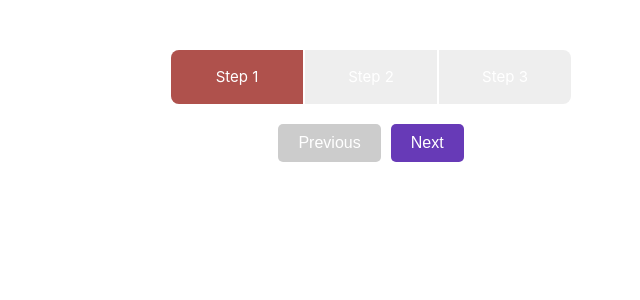
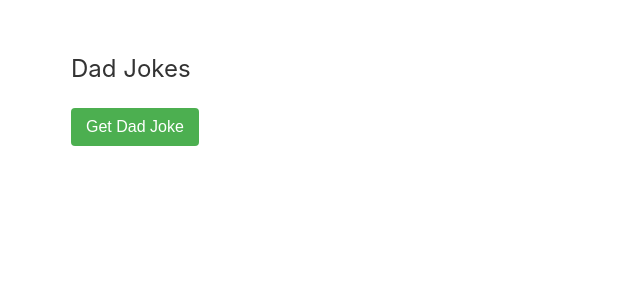
Before and after one commit to danelian/vue-projects, a Vue app: page / in a window 1280 px wide. Shown: the top 300 px of the page, without its empty margins (269-909 px from the left). Built offline with nearby package versions, Linux system fonts and the light colour scheme.

Commit message:
8. Dad Jokes

```diff
--- a/package.json
+++ b/package.json
@@ -11,6 +11,7 @@
     "format": "prettier --write src/"
   },
   "dependencies": {
+    "axios": "^1.6.8",
     "vue": "^3.4.21"
   },
   "devDependencies": {
--- a/src/App.vue
+++ b/src/App.vue
@@ -1,9 +1,9 @@
 <script setup>
-import ProgressSteps from './components/ProgressSteps.vue'
+import DadJokes from './components/DadJokes.vue'
 </script>
 
 <template>
-  <ProgressSteps />
+  <DadJokes />
 </template>
 
 <style scoped>
--- /dev/null
+++ b/src/components/DadJokes.vue
@@ -0,0 +1,63 @@
+<script setup>
+import { ref } from 'vue'
+import axios from 'axios'
+
+const joke = ref(null)
+
+const fetchJoke = async () => {
+  try {
+    const response = await axios.get('https://icanhazdadjoke.com/', {
+      headers: { Accept: 'application/json' }
+    })
+
+    joke.value = response.data.joke
+  } catch (error) {
+    console.error('Error fetching dad joke:', error)
+  }
+}
+</script>
+
+<template>
+  <div class="dad-jokes-container">
+    <h2 class="dad-jokes-title">Dad Jokes</h2>
+    <button @click="fetchJoke" class="get-joke-button">Get Dad Joke</button>
+
+    <div v-if="joke" class="dad-joke">{{ joke }}</div>
+  </div>
+</template>
+
+<style scoped>
+.dad-jokes-container {
+  max-width: 600px;
+  margin: 50px auto;
+}
+
+.dad-jokes-title {
+  font-size: 24px;
+  color: #333;
+  margin-bottom: 20px;
+}
+
+.get-joke-button {
+  padding: 10px 15px;
+  font-size: 16px;
+  background-color: #4caf50;
+  color: #fff;
+  border: none;
+  border-radius: 4px;
+  cursor: pointer;
+}
+
+.get-joke-button:hover {
+  background-color: #45a049;
+}
+
+.dad-joke {
+  border: 1px solid #ddd;
+  border-radius: 4px;
+  padding: 15px;
+  margin-top: 20px;
+  background-color: #f9f9f9;
+  color: #333;
+}
+</style>
```
Also changed, not shown: 1 other file (tests, documents, lock files or other folders).
